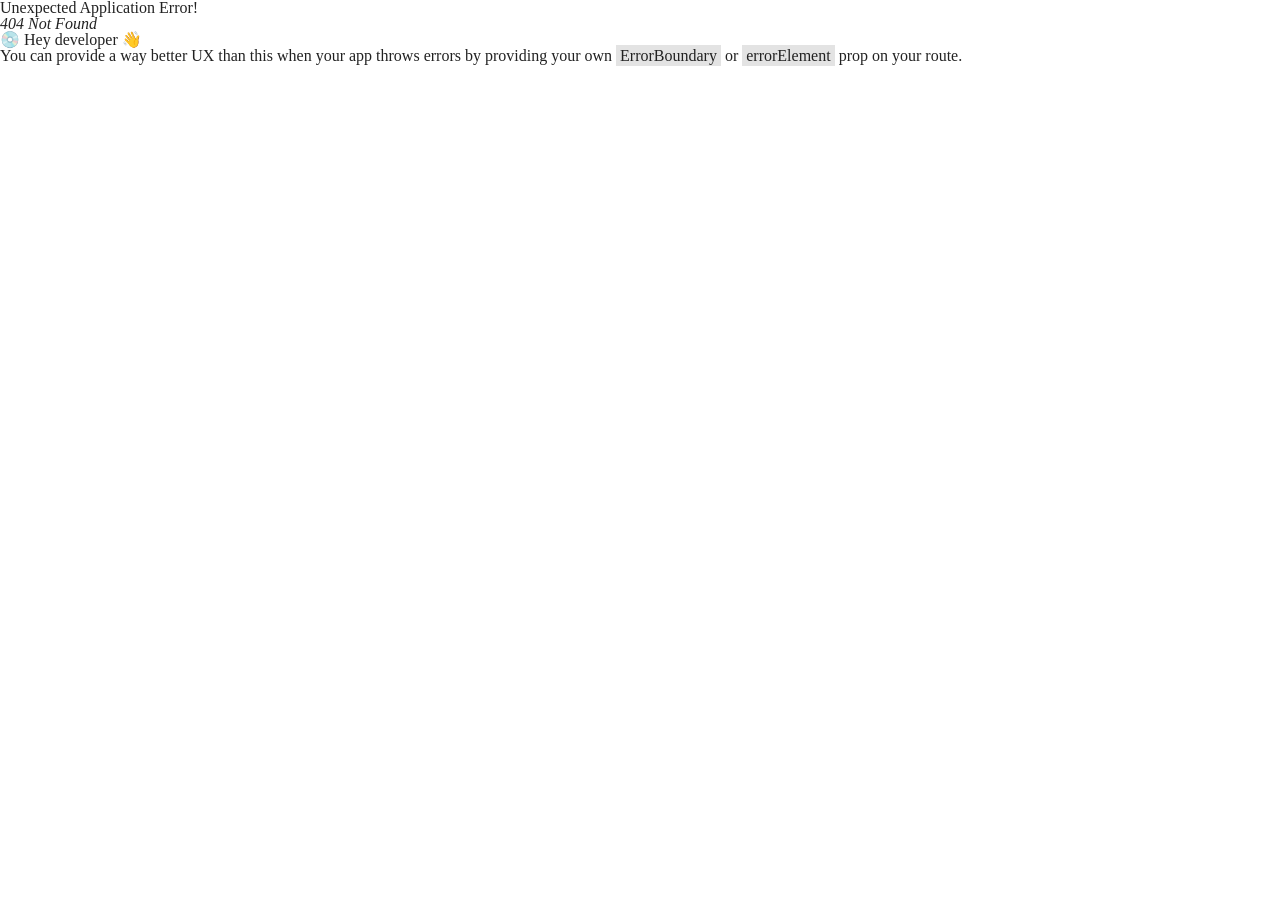
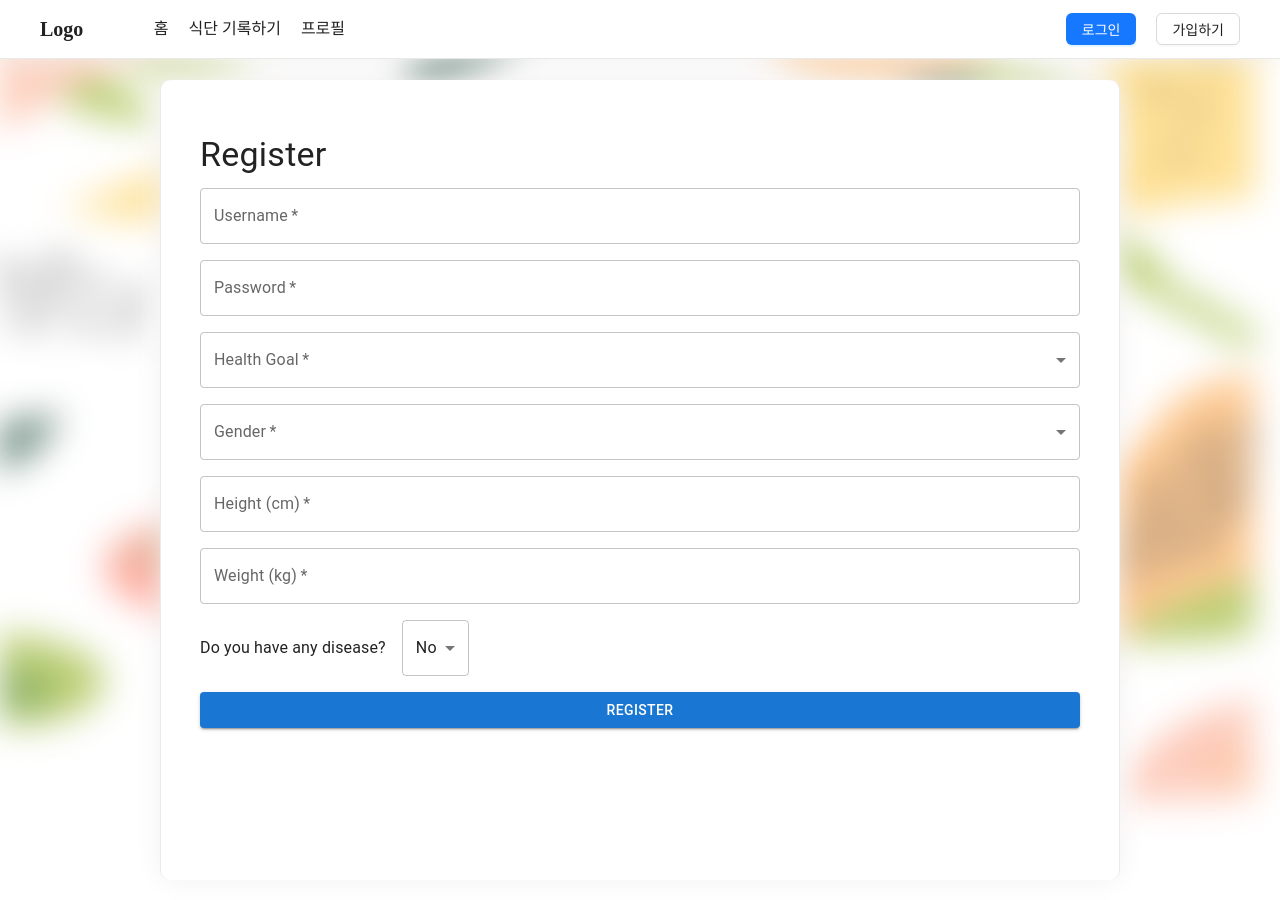
Before and after one commit to hanghae-hackathon/nutrigeni-fronend, a React (Create React App) app: page /register in a window 1280 px wide. Before the commit this address had no page. Before the commit the page ends 800 px from the top, so only its background shows below. Built offline with nearby package versions, Linux system fonts and the light colour scheme.

Commit message:
feat: register form add

```diff
--- a/src/components/NavBar.jsx
+++ b/src/components/NavBar.jsx
@@ -16,7 +16,7 @@ const Nav = styled.nav`
 
 const LogoContainer = styled.div`
   width: 150px;
-  a{
+  a {
     display: inline-block;
     font-size: 20px;
     padding: 19px 20px;
@@ -25,15 +25,15 @@ const LogoContainer = styled.div`
 
 const SubContainer = styled.div`
   width: 100%;
-    display: flex;
-    justify-content: space-between;
+  display: flex;
+  justify-content: space-between;
 `;
 
 const ItemContainer = styled.div`
   display: flex;
   align-items: center;
 
-  a{
+  a {
     font-weight: 500;
     margin-right: 20px;
   }
@@ -43,7 +43,7 @@ const ButtonContainer = styled.div`
   display: flex;
   align-items: center;
 
-  button{
+  button {
     margin-right: 20px;
   }
 `;
@@ -52,6 +52,10 @@ export default function NavBar() {
   const navigate = useNavigate();
   const handleClickLogin = () => {
     navigate("/login");
+  };
+
+  const handleClickRegister = () => {
+    navigate("/register");
   };
 
   return (
@@ -66,8 +70,12 @@ export default function NavBar() {
           <a href="/profile">프로필</a>
         </ItemContainer>
         <ButtonContainer>
-          <Button type={"primary"} onClick={handleClickLogin}>로그인</Button>
-          <Button type={"default"}>가입하기</Button>
+          <Button type={"primary"} onClick={handleClickLogin}>
+            로그인
+          </Button>
+          <Button type={"default"} onClick={handleClickRegister}>
+            가입하기
+          </Button>
         </ButtonContainer>
       </SubContainer>
     </Nav>
--- a/src/pages/ProfilePage.jsx
+++ b/src/pages/ProfilePage.jsx
@@ -36,7 +36,10 @@ export default function ProfilePage() {
         <Box sx={{ pt: 2.25 }}>
           <Typography variant="caption" color="text.secondary">
             You made an extra{" "}
-            <Typography variant="caption" sx={{ color: `${color || "primary"}.main` }}>
+            <Typography
+              variant="caption"
+              sx={{ color: `${color || "primary"}.main` }}
+            >
               {extra}
             </Typography>{" "}
             this year
--- /dev/null
+++ b/src/pages/RegisterPage.jsx
@@ -0,0 +1,163 @@
+import React, { useState } from "react";
+import {
+  Box,
+  Button,
+  Grid,
+  MenuItem,
+  Stack,
+  TextField,
+  Typography,
+} from "@mui/material";
+
+export default function RegisterPage() {
+  const [formData, setFormData] = useState({
+    username: "",
+    password: "",
+    healthGoal: "",
+    gender: "",
+    height: "",
+    weight: "",
+    hasDisease: false,
+    diseaseName: "",
+  });
+
+  const handleChange = (e) => {
+    const { name, value, type, checked } = e.target;
+    setFormData({
+      ...formData,
+      [name]: type === "checkbox" ? checked : value,
+    });
+  };
+
+  const handleSubmit = (e) => {
+    e.preventDefault();
+    // Submit form data to the server
+    console.log(formData);
+  };
+
+  return (
+    <Box sx={{ p: 3 }}>
+      <Typography variant="h4" gutterBottom>
+        Register
+      </Typography>
+      <form onSubmit={handleSubmit}>
+        <Grid container spacing={2}>
+          <Grid item xs={12}>
+            <TextField
+              fullWidth
+              label="Username"
+              name="username"
+              value={formData.username}
+              onChange={handleChange}
+              required
+            />
+          </Grid>
+          <Grid item xs={12}>
+            <TextField
+              fullWidth
+              label="Password"
+              name="password"
+              type="password"
+              value={formData.password}
+              onChange={handleChange}
+              required
+            />
+          </Grid>
+          <Grid item xs={12}>
+            <TextField
+              fullWidth
+              select
+              label="Health Goal"
+              name="healthGoal"
+              value={formData.healthGoal}
+              onChange={handleChange}
+              required
+            >
+              <MenuItem value="weight_loss">Weight Loss</MenuItem>
+              <MenuItem value="muscle_gain">Muscle Gain</MenuItem>
+              <MenuItem value="maintain">Maintain</MenuItem>
+            </TextField>
+          </Grid>
+          <Grid item xs={12}>
+            <TextField
+              fullWidth
+              select
+              label="Gender"
+              name="gender"
+              value={formData.gender}
+              onChange={handleChange}
+              required
+            >
+              <MenuItem value="male">Male</MenuItem>
+              <MenuItem value="female">Female</MenuItem>
+              <MenuItem value="other">Other</MenuItem>
+            </TextField>
+          </Grid>
+          <Grid item xs={12}>
+            <TextField
+              fullWidth
+              label="Height (cm)"
+              name="height"
+              type="number"
+              value={formData.height}
+              onChange={handleChange}
+              required
+            />
+          </Grid>
+          <Grid item xs={12}>
+            <TextField
+              fullWidth
+              label="Weight (kg)"
+              name="weight"
+              type="number"
+              value={formData.weight}
+              onChange={handleChange}
+              required
+            />
+          </Grid>
+          <Grid item xs={12}>
+            <Stack direction="row" alignItems="center">
+              <Typography variant="body1" sx={{ mr: 2 }}>
+                Do you have any disease?
+              </Typography>
+              <TextField
+                select
+                name="hasDisease"
+                value={formData.hasDisease ? "yes" : "no"}
+                onChange={(e) =>
+                  handleChange({
+                    target: {
+                      name: "hasDisease",
+                      value: e.target.value === "yes",
+                    },
+                  })
+                }
+                required
+              >
+                <MenuItem value="no">No</MenuItem>
+                <MenuItem value="yes">Yes</MenuItem>
+              </TextField>
+            </Stack>
+          </Grid>
+          {formData.hasDisease && (
+            <Grid item xs={12}>
+              <TextField
+                fullWidth
+                label="Disease Name"
+                name="diseaseName"
+                value={formData.diseaseName}
+                onChange={handleChange}
+                required
+              />
+            </Grid>
+          )}
+          <Grid item xs={12}>
+            <Button type="submit" variant="contained" color="primary" fullWidth>
+              Register
+            </Button>
+          </Grid>
+        </Grid>
+      </form>
+    </Box>
+  );
+}
```
Also changed, not shown: src/api/setUserHealthData.js (added, +11 -0 lines), src/controller/axios.config.js (+4 -9 lines), src/pages/FoodAnalysisPage.jsx (+14 -4 lines), src/routes.jsx (+13 -4 lines).
